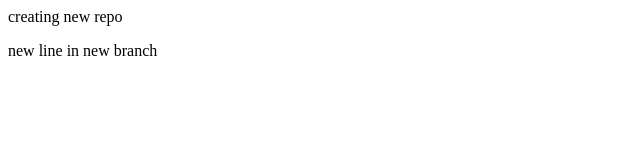
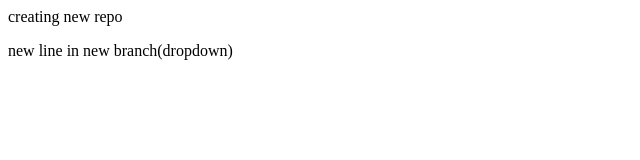
Before and after one commit to Asik222y/localrepo, a plain HTML site: page index.html in a window 1280 px wide. Shown: the full height of the page, 0-640 px from the left. Drawn offline with Linux system fonts and the light colour scheme.

```diff
--- a/index.html
+++ b/index.html
@@ -1,2 +1,2 @@
 <p>creating new repo</p>
-<a>new line in new branch</a>
+<a>new line in new branch(dropdown)</a>
```
